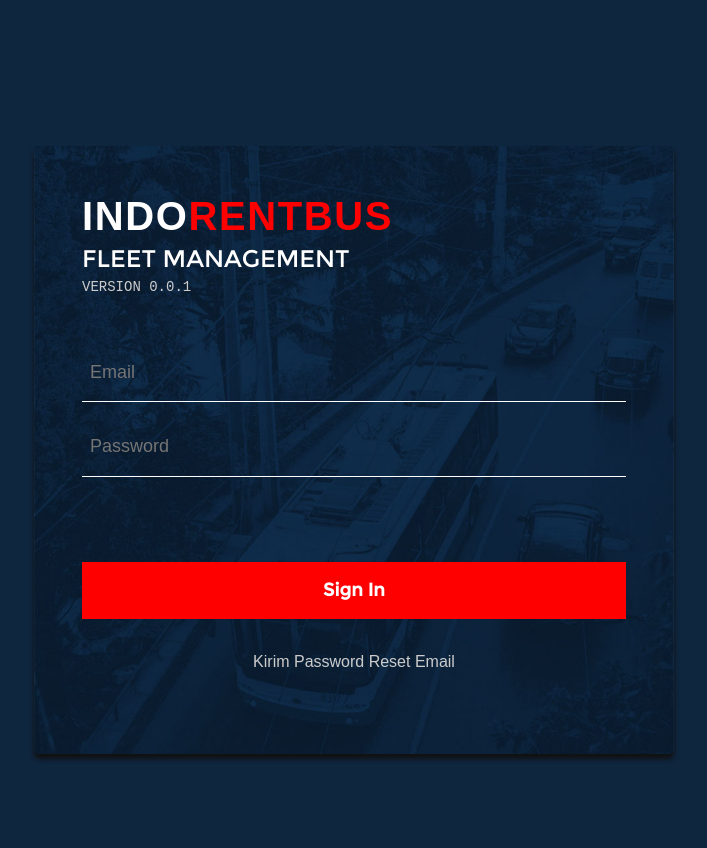
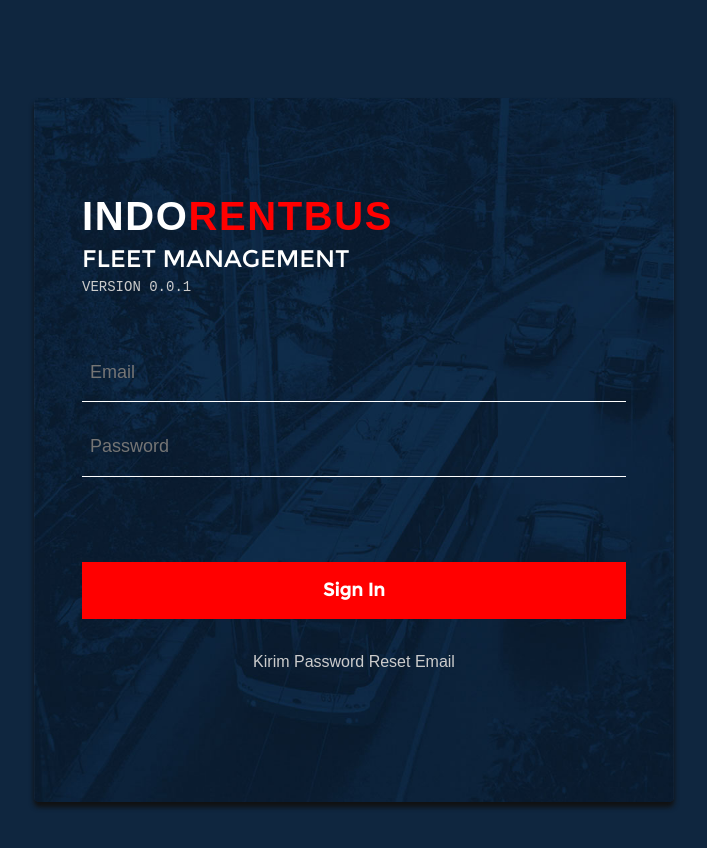
Before and after one commit to kemtol/indorentbus, a Jekyll site: the page built from index.html, in a window 1280 px wide. Shown: the top 848 px of the page, without its empty margins (286-993 px from the left). Built offline with Jekyll 4.4.1, drawn with Linux system fonts in a browser that asks for light colours; nearby versions of some CDN libraries; Markdown is read by kramdown in place of the engine named in the settings; comment, search, counter and statistics services are not loaded.

Commit message:
Update index.html

```diff
--- a/index.html
+++ b/index.html
@@ -27,7 +27,7 @@
 	body{background:#0f263f}
 	nav,.copy{display:none}
 	#page-wrapper{margin:0;height: 100vh;display: flex;align-items: center;}
-	.content-main{width: 50vw;margin: auto;max-width: 640px;padding: 3rem;background: url({{site.url}}/images/jrb-bg-mobile.jpg) no-repeat;background-size: cover;background-position: center center;box-shadow: 0px 5px 5px #111;border-radius:5px}
+	.content-main{width: 50vw;margin: auto;max-width: 640px;padding: 6rem 3rem;background: url({{site.url}}/images/jrb-bg-mobile.jpg) no-repeat;background-size: cover;background-position: center center;box-shadow: 0px 5px 5px #111;border-radius:5px}
 	#page-login{margin-top:3rem}
 	#page-login button{width: 100%;background: red;border: 1px;padding: 1rem;color: white;font-weight: bold;font-size: 1.125rem;margin-bottom:1rem}
 	#page-login input{
```
